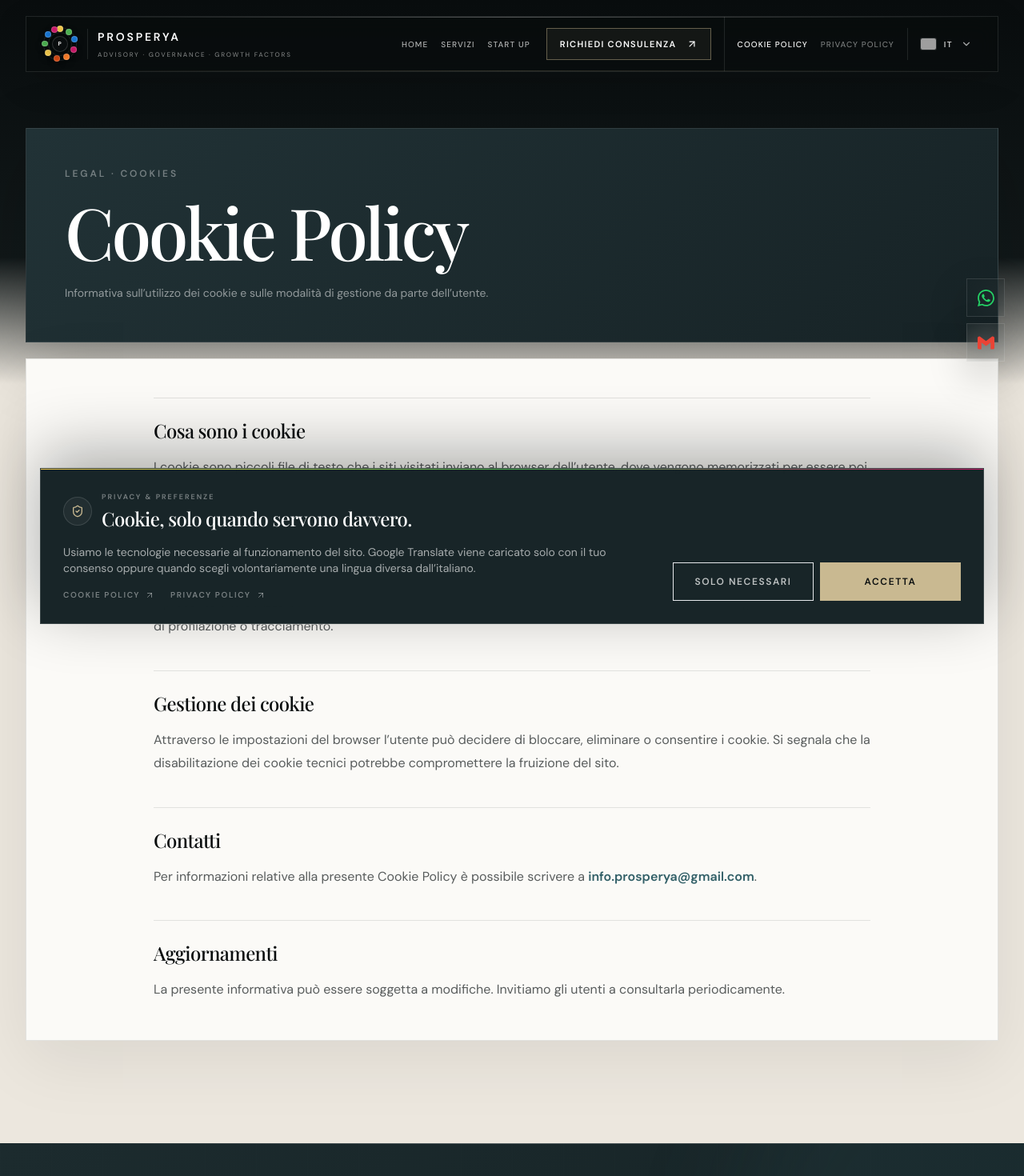
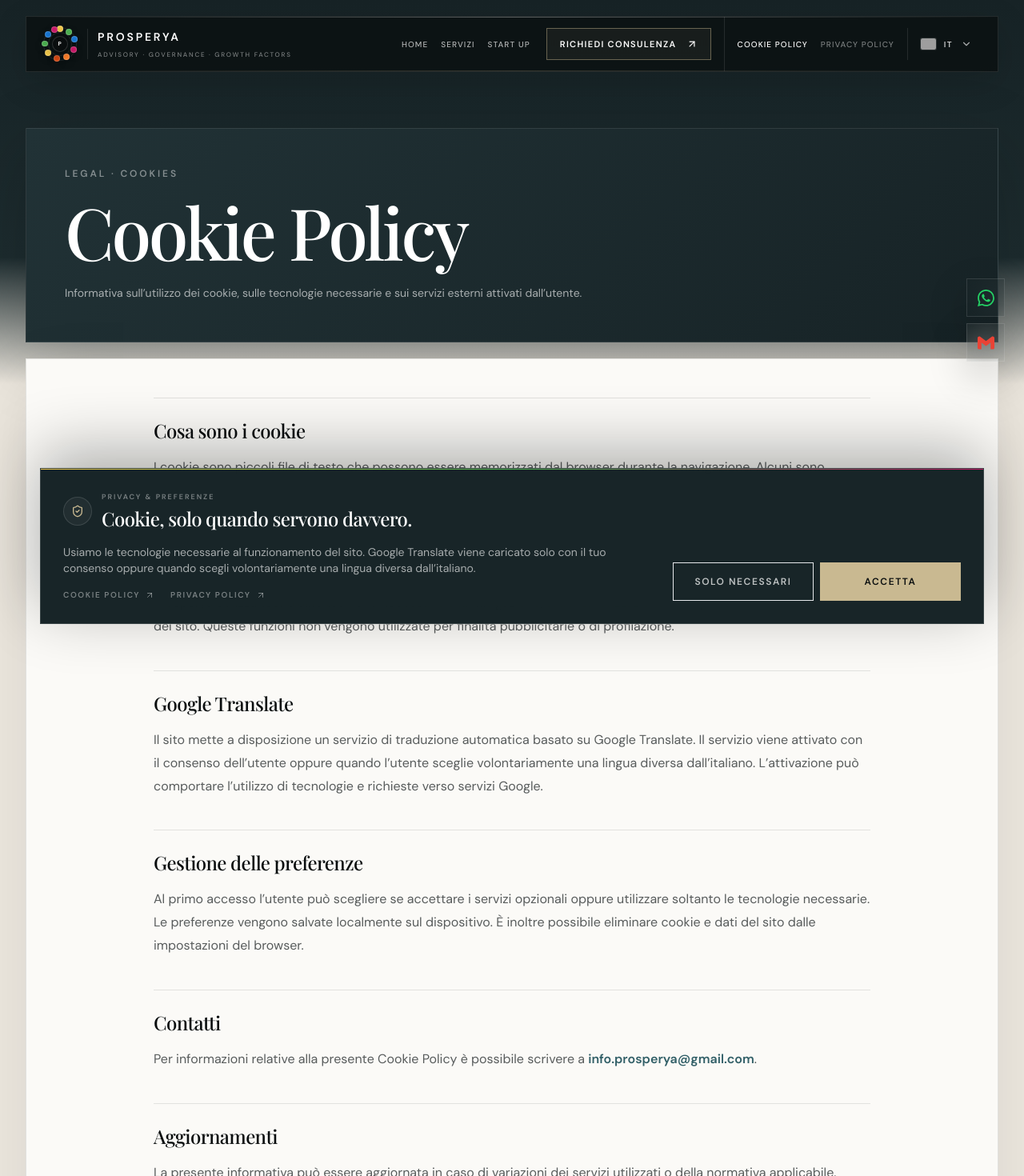
Before and after one commit to gaetanomeli95-lab/Prosperya-site, a Next.js app: page /cookie-policy in a window 1280 px wide. Shown: the top 1470 px of the page at 80% size. Built offline with nearby package versions, Linux system fonts and the light colour scheme; grey boxes are pictures that could not be loaded; a web font is replaced by a local one.

Commit message:
legal: update cookie policy for consent and Google Translate

```diff
--- a/src/app/cookie-policy/page.tsx
+++ b/src/app/cookie-policy/page.tsx
@@ -3,34 +3,38 @@ import { company } from '@/data/company';
 
 export const metadata: Metadata = {
   title: 'Cookie Policy',
-  description: 'Informativa sull’uso dei cookie sul sito di Prosperya S.R.L.',
+  description: 'Informativa sull’uso dei cookie e dei servizi di terze parti sul sito di Prosperya S.R.L.',
   alternates: { canonical: '/cookie-policy/' },
 };
 
 export default function CookiePolicy() {
   return (
     <div className="premium-page">
-      <div className="absolute inset-x-0 top-0 h-[30rem] bg-[linear-gradient(180deg,#090D0E_0%,#111819_67%,transparent_100%)]" />
+      <div className="absolute inset-x-0 top-0 h-[30rem] bg-[linear-gradient(180deg,#172326_0%,#1D2C2F_67%,transparent_100%)]" />
       <div className="premium-container">
         <section className="premium-panel-dark p-6 sm:p-9 lg:p-12">
-          <p className="eyebrow !text-white/38">Legal · Cookies</p>
+          <p className="eyebrow !text-white/45">Legal · Cookies</p>
           <h1 className="mt-6 text-[clamp(3.2rem,7vw,6.6rem)] font-heading leading-[.9] tracking-[-.04em] !text-white">Cookie Policy</h1>
-          <p className="mt-6 max-w-2xl text-sm leading-[1.8] !text-white/52">Informativa sull’utilizzo dei cookie e sulle modalità di gestione da parte dell’utente.</p>
+          <p className="mt-6 max-w-2xl text-sm leading-[1.8] !text-white/62">Informativa sull’utilizzo dei cookie, sulle tecnologie necessarie e sui servizi esterni attivati dall’utente.</p>
         </section>
 
         <section className="premium-hero mt-5 p-6 sm:p-9 lg:p-12">
           <div className="mx-auto max-w-4xl space-y-10 text-anthracite/78">
             <section className="border-t border-night/10 pt-6">
               <h2 className="text-2xl font-heading text-night">Cosa sono i cookie</h2>
-              <p className="mt-4 leading-[1.8]">I cookie sono piccoli file di testo che i siti visitati inviano al browser dell’utente, dove vengono memorizzati per essere poi ritrasmessi agli stessi siti alla visita successiva.</p>
+              <p className="mt-4 leading-[1.8]">I cookie sono piccoli file di testo che possono essere memorizzati dal browser durante la navigazione. Alcuni sono necessari al funzionamento del sito, altri possono essere collegati a servizi esterni scelti dall’utente.</p>
             </section>
             <section className="border-t border-night/10 pt-6">
-              <h2 className="text-2xl font-heading text-night">Cookie utilizzati</h2>
-              <p className="mt-4 leading-[1.8]">Il presente sito utilizza esclusivamente cookie tecnici necessari al corretto funzionamento della navigazione, senza finalità di profilazione o tracciamento.</p>
+              <h2 className="text-2xl font-heading text-night">Cookie e tecnologie necessarie</h2>
+              <p className="mt-4 leading-[1.8]">Prosperya utilizza tecnologie tecniche necessarie alla navigazione, alla memorizzazione delle preferenze e alla sicurezza del sito. Queste funzioni non vengono utilizzate per finalità pubblicitarie o di profilazione.</p>
             </section>
             <section className="border-t border-night/10 pt-6">
-              <h2 className="text-2xl font-heading text-night">Gestione dei cookie</h2>
-              <p className="mt-4 leading-[1.8]">Attraverso le impostazioni del browser l’utente può decidere di bloccare, eliminare o consentire i cookie. Si segnala che la disabilitazione dei cookie tecnici potrebbe compromettere la fruizione del sito.</p>
+              <h2 className="text-2xl font-heading text-night">Google Translate</h2>
+              <p className="mt-4 leading-[1.8]">Il sito mette a disposizione un servizio di traduzione automatica basato su Google Translate. Il servizio viene attivato con il consenso dell’utente oppure quando l’utente sceglie volontariamente una lingua diversa dall’italiano. L’attivazione può comportare l’utilizzo di tecnologie e richieste verso servizi Google.</p>
+            </section>
+            <section className="border-t border-night/10 pt-6">
+              <h2 className="text-2xl font-heading text-night">Gestione delle preferenze</h2>
+              <p className="mt-4 leading-[1.8]">Al primo accesso l’utente può scegliere se accettare i servizi opzionali oppure utilizzare soltanto le tecnologie necessarie. Le preferenze vengono salvate localmente sul dispositivo. È inoltre possibile eliminare cookie e dati del sito dalle impostazioni del browser.</p>
             </section>
             <section className="border-t border-night/10 pt-6">
               <h2 className="text-2xl font-heading text-night">Contatti</h2>
@@ -38,7 +42,7 @@ export default function CookiePolicy() {
             </section>
             <section className="border-t border-night/10 pt-6">
               <h2 className="text-2xl font-heading text-night">Aggiornamenti</h2>
-              <p className="mt-4 leading-[1.8]">La presente informativa può essere soggetta a modifiche. Invitiamo gli utenti a consultarla periodicamente.</p>
+              <p className="mt-4 leading-[1.8]">La presente informativa può essere aggiornata in caso di variazioni dei servizi utilizzati o della normativa applicabile. Invitiamo gli utenti a consultarla periodicamente.</p>
             </section>
           </div>
         </section>
```
